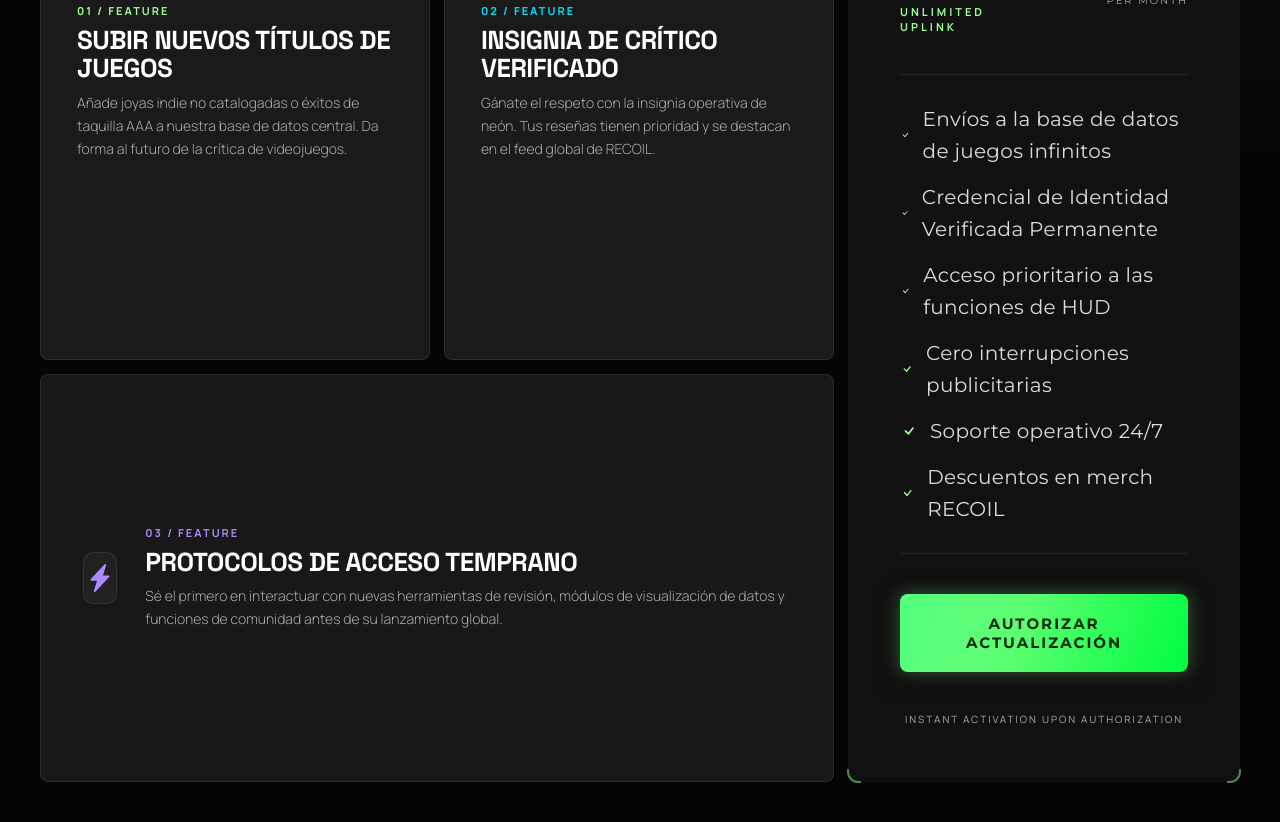
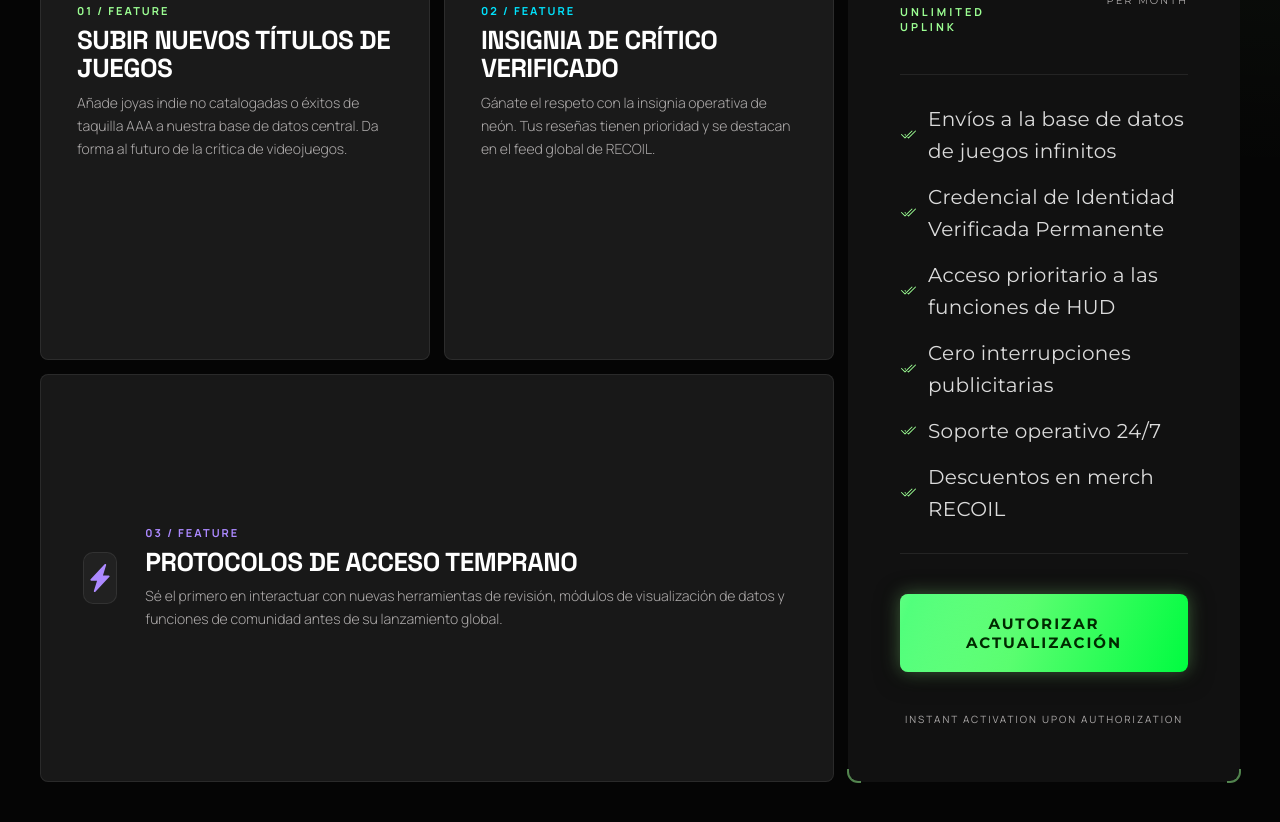
Before and after one commit to MarcosGarciaC/recoilwebpage, a React (Vite) app in the folder frontend/: page /premium in a window 1280 px wide. Shown: the part 1160-1982 px from the top of the page. Built offline with nearby package versions, Linux system fonts and the light colour scheme; a web font is replaced by a local one.

Commit message:
Arreglo de lista en premium

```diff
--- a/frontend/src/pages/Premium/Premium.css
+++ b/frontend/src/pages/Premium/Premium.css
@@ -385,6 +385,14 @@
 .perk svg,
 .perk i {
   font-size: 40px;
+}
+
+.perk-icon {
+  width: 16px;
+  height: 16px;
+  min-width: 16px;
+  min-height: 16px;
+  flex-shrink: 0;
 }
 
 /* botón más grande */
--- a/frontend/src/pages/Premium/Premium.jsx
+++ b/frontend/src/pages/Premium/Premium.jsx
@@ -30,8 +30,9 @@ import user5 from '../../assets/users/User05.jpg'
     // ── Pricing Perk ─────────────────────────────────────────────────────────────
     const Perk = ({ text }) => (
     <li className="perk">
-        <svg xmlns="http://www.w3.org/2000/svg" width="18" height="18" fill="#9CFF93" viewBox="0 0 16 16">
-        <path d="M10.97 4.97a.75.75 0 0 1 1.07 1.05l-3.99 4.99a.75.75 0 0 1-1.08.02L4.324 8.384a.75.75 0 1 1 1.06-1.06l2.094 2.093 3.473-4.425z"/>
+        <svg xmlns="http://www.w3.org/2000/svg" width="16" height="16" fill="#9CFF93" class="perk-icon"  viewBox="0 0 16 16">
+        <path d="M12.354 4.354a.5.5 0 0 0-.708-.708L5 10.293 1.854 7.146a.5.5 0 1 0-.708.708l3.5 3.5a.5.5 0 0 0 .708 0zm-4.208 7-.896-.897.707-.707.543.543 6.646-6.647a.5.5 0 0 1 .708.708l-7 7a.5.5 0 0 1-.708 0"/>
+        <path d="m5.354 7.146.896.897-.707.707-.897-.896a.5.5 0 1 1 .708-.708"/>
         </svg>
         <span>{text}</span>
     </li>
@@ -62,8 +63,8 @@ import user5 from '../../assets/users/User05.jpg'
         </svg>
     )
     if (volume < 0.35) return (
-        <svg xmlns="http://www.w3.org/2000/svg" width="22" height="22" fill="currentColor" viewBox="0 0 16 16">
-        <path d="M9 4a.5.5 0 0 0-.812-.39L5.825 5.5H3.5A.5.5 0 0 0 3 6v4a.5.5 0 0 0 .5.5h2.325l2.363 1.89A.5.5 0 0 0 9 12zM6.312 6.39 8 5.04v5.92L6.312 9.61A.5.5 0 0 0 6 9.5H4v-3h2a.5.5 0 0 0 .312-.11z"/>
+        <svg xmlns="http://www.w3.org/2000/svg" width="16" height="16" fill="currentColor" class="bi bi-volume-down-fill" viewBox="0 0 16 16">
+        <path d="M9 4a.5.5 0 0 0-.812-.39L5.825 5.5H3.5A.5.5 0 0 0 3 6v4a.5.5 0 0 0 .5.5h2.325l2.363 1.89A.5.5 0 0 0 9 12zm3.025 4a4.5 4.5 0 0 1-1.318 3.182L10 10.475A3.5 3.5 0 0 0 11.025 8 3.5 3.5 0 0 0 10 5.525l.707-.707A4.5 4.5 0 0 1 12.025 8"/>
         </svg>
     )
     if (volume < 0.7) return (
```
